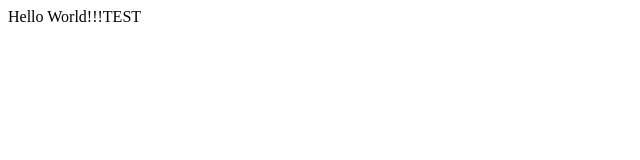
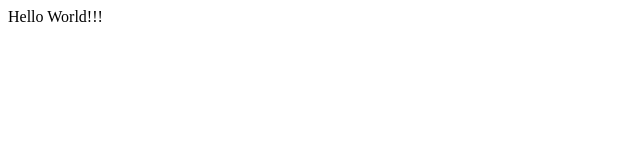
Before and after one commit to N4poor/GitTutorial, a plain HTML site: page index.html in a window 1280 px wide. Shown: the full height of the page, 0-640 px from the left. Drawn offline with Linux system fonts and the light colour scheme.

Commit message:
nasza zmiana

```diff
--- a/index.html
+++ b/index.html
@@ -6,6 +6,6 @@
     <title>Git-projekt1</title>
 </head>
 <body>
-    Hello World!!!TEST
+    Hello World!!!
 </body>
 </html>
```
